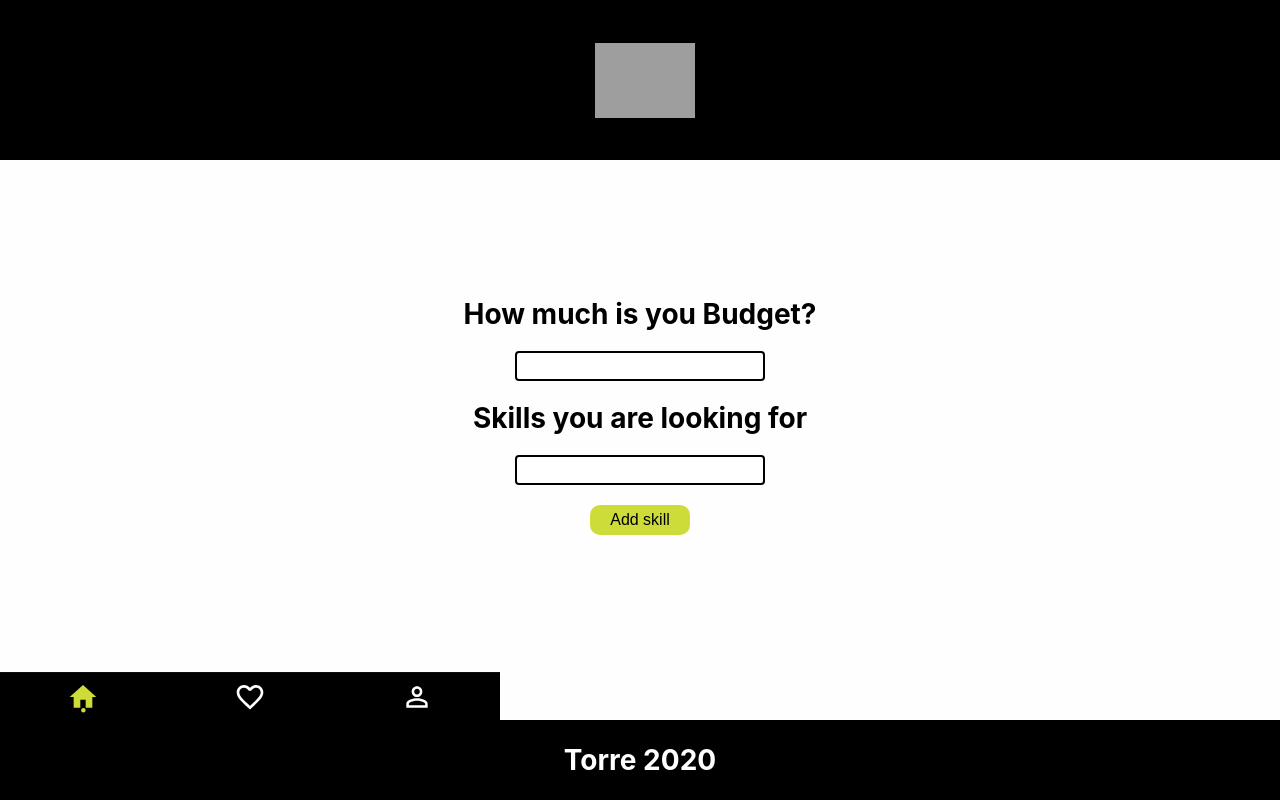
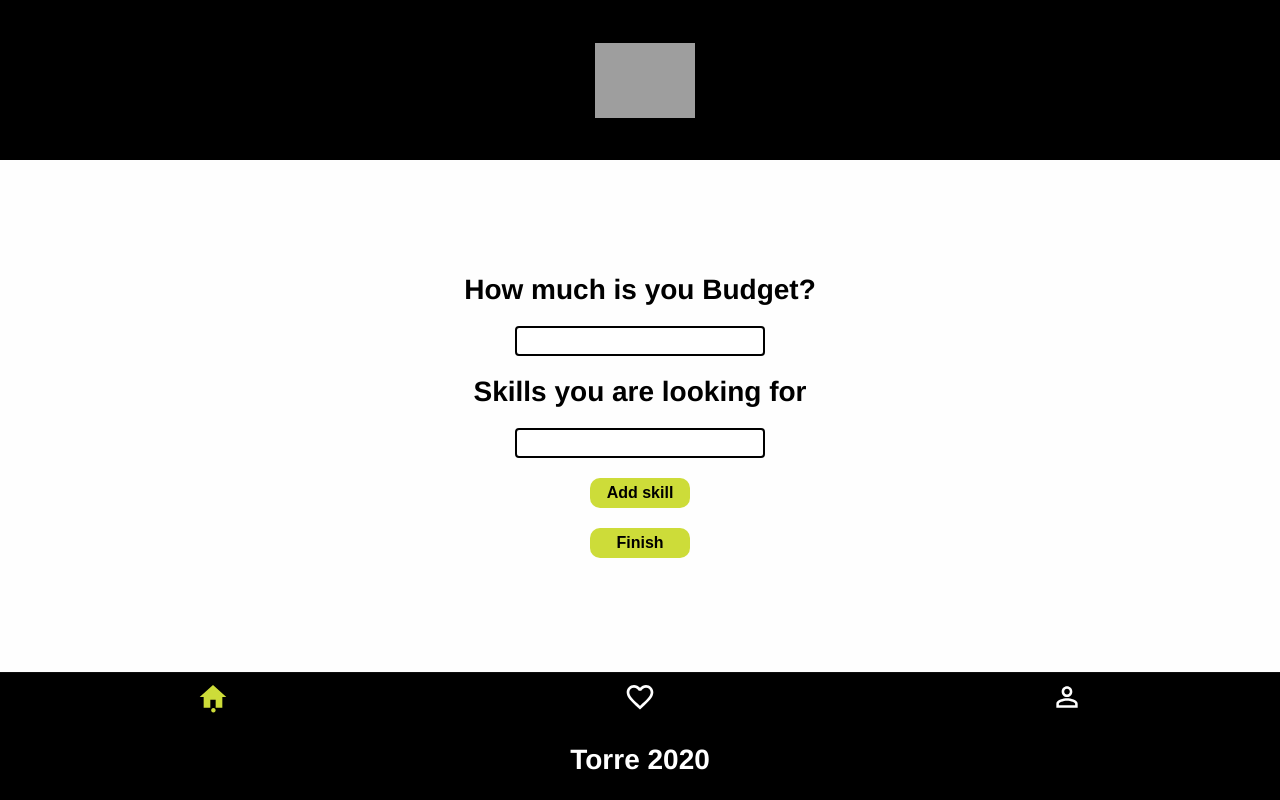
Before and after one commit to IvanGonzalez10/Torretest, a React (Create React App) app: page / in a window 1280 px wide. Built offline with nearby package versions, Linux system fonts and the light colour scheme; grey boxes are pictures that could not be loaded.

Commit message:
adding links navigation

```diff
--- a/public/index.html
+++ b/public/index.html
@@ -7,7 +7,7 @@
     <meta name="theme-color" content="#000000" />
     <meta
       name="description"
-      content="Web site created using create-react-app"
+      content="HHRR helper"
     />
     <link rel="apple-touch-icon" href="%PUBLIC_URL%/logo192.png" />
     <!--
@@ -24,7 +24,7 @@
       work correctly both with client-side routing and a non-root public URL.
       Learn how to configure a non-root public URL by running `npm run build`.
     -->
-    <title>React App</title>
+    <title>HHRR helper</title>
   </head>
   <body>
     <noscript>You need to enable JavaScript to run this app.</noscript>
--- a/src/App.js
+++ b/src/App.js
@@ -1,10 +1,24 @@
 import React from "react";
 import { GlobalStyle } from './styles/GlobalStyles';
+import { Header } from './components/Header/Header';
 import { Home } from "./pages/Home";
+import { Router } from "@reach/router";
+import { Profile } from './pages/Profile';
+import { Facts } from './pages/Facts';
+import { NavBar } from './components/NavBar/NavBar';
+import { Footer } from './components/Footer/Footer';
 
 export const App = () => (
   <>
     <GlobalStyle />
-    <Home />
+    <Header />
+    <Router>
+      <Home path="/" />
+      <Profile path="/profile" />
+      <Facts path="/facts" />
+    </Router>
+    <NavBar />
+    <Footer />
+
   </>
 );
--- a/src/components/Budget/Budget.js
+++ b/src/components/Budget/Budget.js
@@ -24,6 +24,7 @@ export const Budget = () => {
       >
         Add skill
       </Button>
+      <Button>Finish</Button>
     </Div>
   );
 };
--- a/src/components/Budget/styles.js
+++ b/src/components/Budget/styles.js
@@ -8,6 +8,7 @@ export const Div = styled.div`
   align-items: center;
   width: 100vw;
   height: 64vh;
+  font-family: Muli,Helvetica,Arial,sans-serif;
 `;
 
 export const H1 = styled.h1`
@@ -22,7 +23,8 @@ export const Button = styled.button`
   border: 0px;
   background-color: #cddc39;
   border-radius: 10px;
-  font-size: 16px
+  font-size: 16px;
+  font-weight: 700;
 `;
 
 export const Input = styled.input`
@@ -31,4 +33,5 @@ export const Input = styled.input`
   margin: 10px 0;
   border: 2px solid black;
   border-radius: 4px;
+  font-size: 14px;
 `;
--- a/src/components/Footer/styles.js
+++ b/src/components/Footer/styles.js
@@ -9,6 +9,7 @@ export const Div = styled.div`
   width: 100vw;
   height: 10vh;
   background-color: #000;
+  font-family: Muli,Helvetica,Arial,sans-serif;
 `;
 
 export const H1 = styled.h1`
--- a/src/components/NavBar/styles.js
+++ b/src/components/NavBar/styles.js
@@ -12,7 +12,6 @@ export const Nav = styled.nav`
   justify-content: space-around;
   left: 0;
   margin: 0 auto;
-  max-width: 500px;
   position: relative;
   right: 0;
   width: 100vw;
@@ -26,7 +25,7 @@ export const Link = styled(LinkRouter)`
   height: 100%;
   justify-content: center;
   text-decoration: none;
-  width: 100%;
+  width: 100vw;
 
   &[aria-current] {
     color: #cddc39;
--- /dev/null
+++ b/src/pages/Facts.js
@@ -0,0 +1,9 @@
+import React from 'react';
+
+export const Facts = () => {
+  return (
+    <>
+    <h1>Facts</h1>
+    </>
+  );
+};
--- a/src/pages/Home.js
+++ b/src/pages/Home.js
@@ -1,21 +1,15 @@
 import React from 'react';
-import { Header } from '../components/Header/Header';
 import { Budget } from '../components/Budget/Budget';
-import { Footer } from '../components/Footer/Footer';
-import { NavBar } from '../components/NavBar/NavBar';
 import { Helmet } from 'react-helmet';
 
-export const Home = ({ id }) => {
+export const Home = () => {
   return (
     <>
       <Helmet>
         <title>HHRR helper</title>
         <meta name='description' content='Ayuda al reclutador a encontrar talento con presupuesto' />
       </Helmet>
-      <Header />
       <Budget />
-      <NavBar />
-      <Footer />
     </>
   );
 };
--- /dev/null
+++ b/src/pages/Profile.js
@@ -0,0 +1,9 @@
+import React from 'react';
+
+export const Profile = () => {
+  return (
+    <>
+      <h1>Profile</h1>
+    </>
+  );
+};
```
Also changed, not shown: src/components/Header/Header.js (+8 -6 lines), 1 other file (tests, documents, lock files or other folders).
